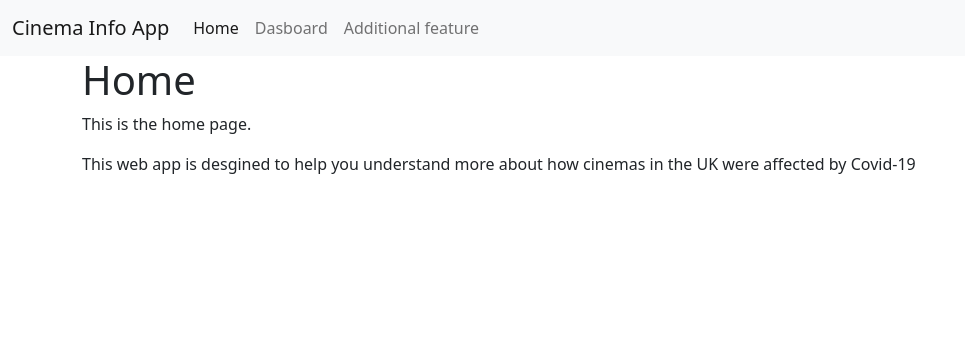
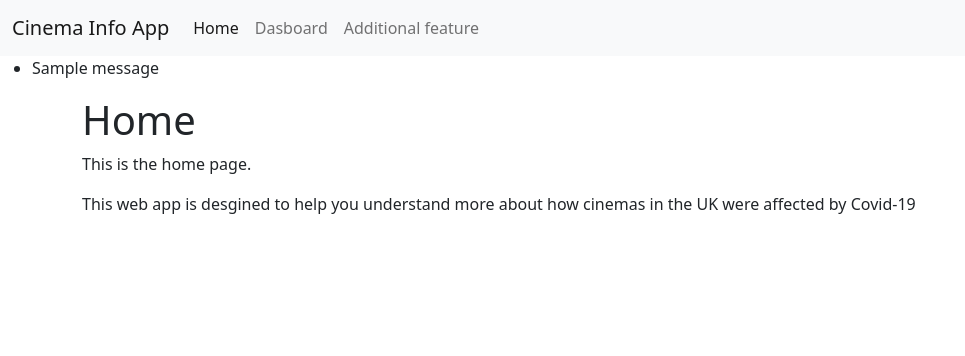
Before and after one commit to Yaseen048/comp0034-cw1-i-Yaseen048, a Flask app: page / in a window 1280 px wide. Shown: the top 356 px of the page, without its empty margins (0-965 px from the left). Run offline with Flask 3, Linux system fonts and the light colour scheme; one stand-in notice (Sample message) is shown.

Commit message:
added flashed message for signup in page layout

```diff
--- a/flask_app/templates/layout.html
+++ b/flask_app/templates/layout.html
@@ -19,6 +19,17 @@
      </header>
 
     <main>
+      {# Displays flashed messages on a page #}
+      {% with messages = get_flashed_messages() %}
+        {% if messages %}
+          <ul>
+            {% for message in messages %}
+              <li>{{ message }}</li>
+            {% endfor %}
+          </ul>
+        {% endif %}
+      {% endwith %}
+
       <div class="container">
         {% block content %}{% endblock %}
       </div>
```
